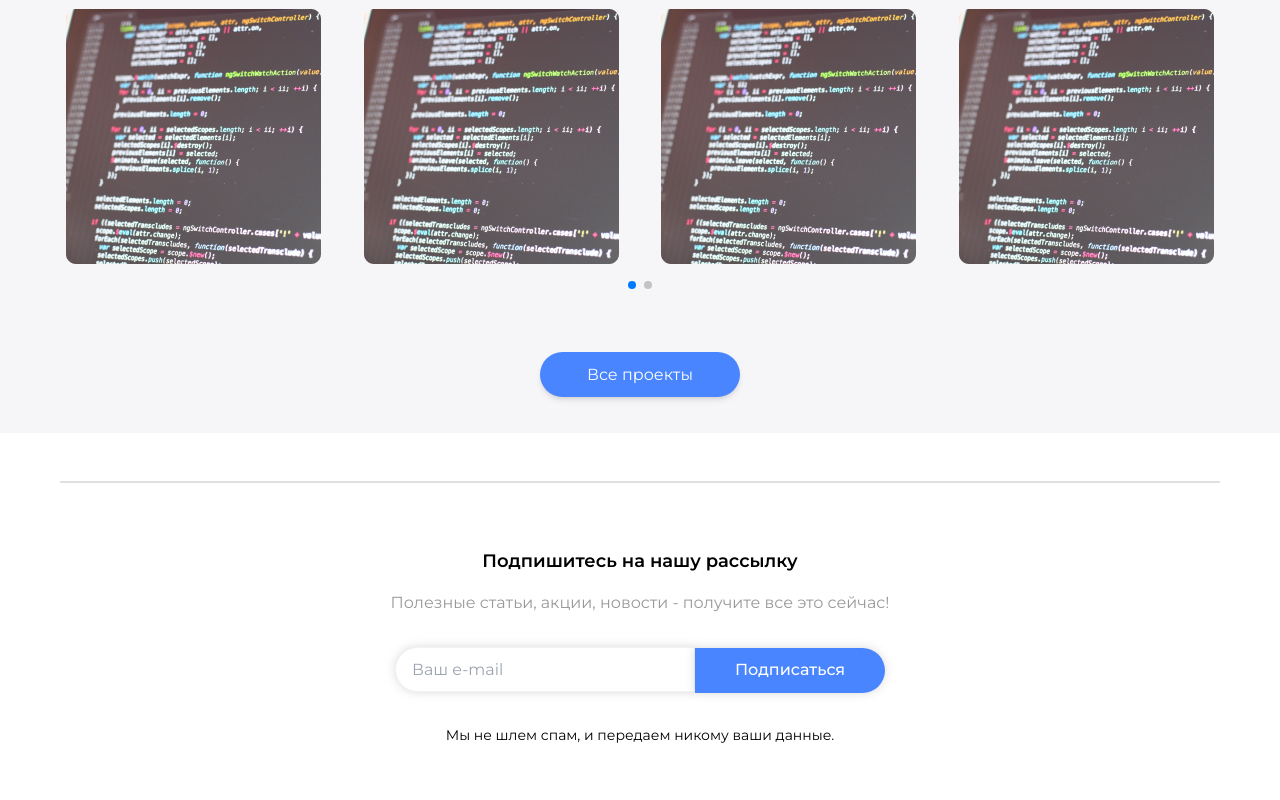
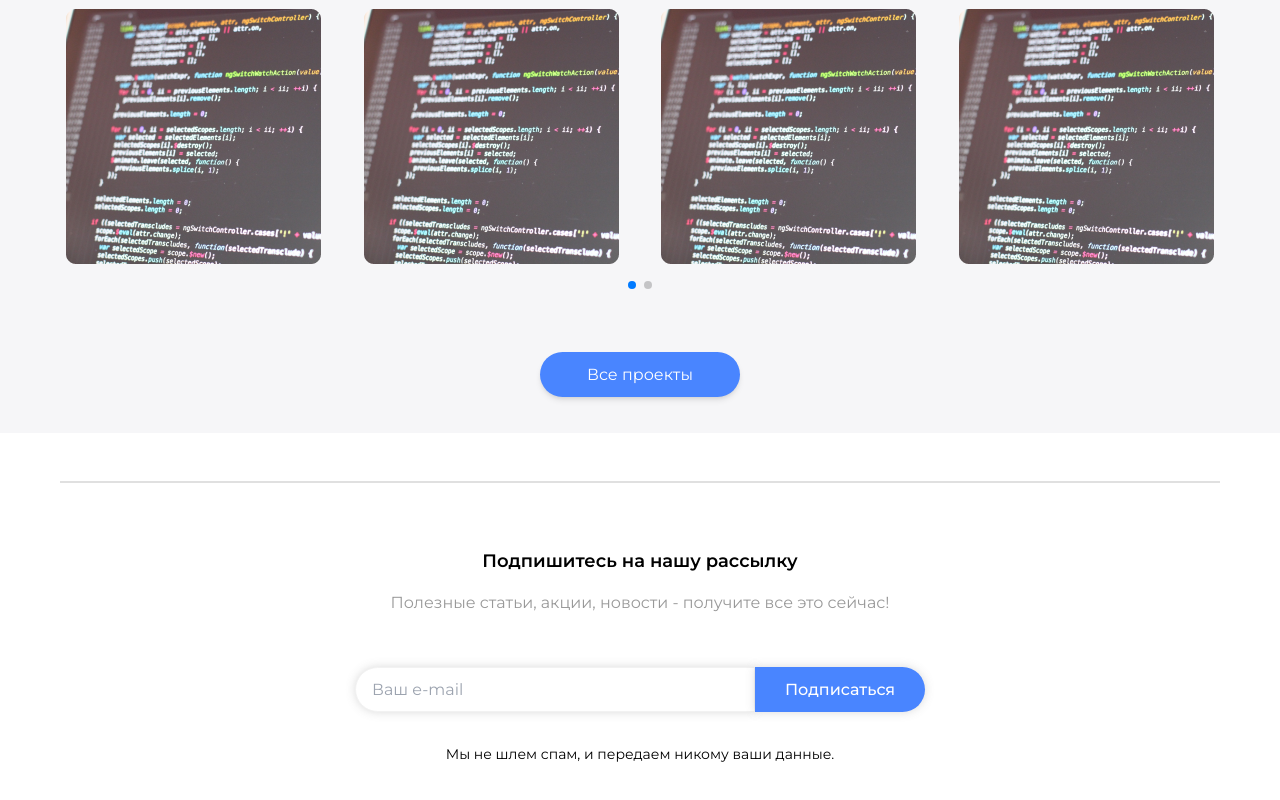
Before and after one commit to NursultanUlanuulu/KaiSoft, a React (Vite) app: page / in a window 1280 px wide. Shown: the part 3201-4001 px from the top of the page. Built offline with nearby package versions, Linux system fonts and the light colour scheme.

Commit message:
fixed subcrible

```diff
--- a/src/components/subcribe/Subcribe.jsx
+++ b/src/components/subcribe/Subcribe.jsx
@@ -12,7 +12,7 @@ export default function Subcribe() {
           <p className="text-[#999] text-center text-base font-normal">
             Полезные статьи, акции, новости - получите все это сейчас!
           </p>
-          <div className="text-center my-8">
+          <div className="text-center my-8 w-full">
             <Input type="text" placeholder="Ваш e-mail" className=" px-4" />
             <Submit type="submit" value="Подписаться" />
           </div>
@@ -34,6 +34,14 @@ const Input = styled.input`
   outline: none;
   width: 300px;
   height: 45px;
+  @media (min-width: 320px) {
+    width: 100%;
+    border-radius: 30px;
+  }
+  @media (min-width: 768px) {
+    width: 400px;
+    border-radius: 30px 0px 0px 30px;
+  }
 `;
 const Submit = styled.input`
   border-radius: 0px 30px 30px 0px;
@@ -44,4 +52,12 @@ const Submit = styled.input`
   color: #fff;
   font-size: 16px;
   font-weight: 500;
+  @media (min-width: 320px) {
+    border-radius: 30px;
+    margin-top: 20px;
+  }
+  @media (min-width: 768px) {
+    width: 170px;
+    border-radius: 0px 30px 30px 0px;
+  }
 `;
```
